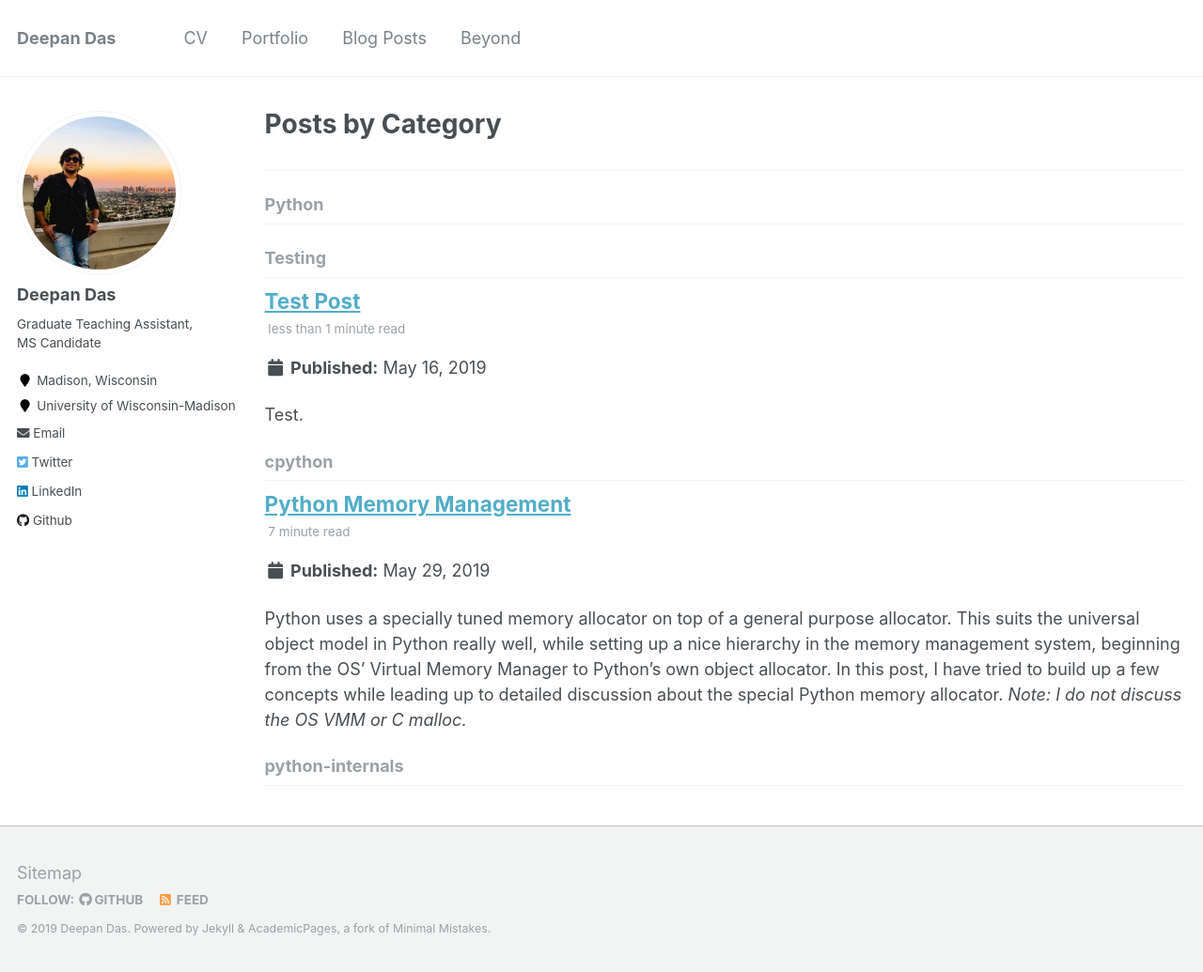
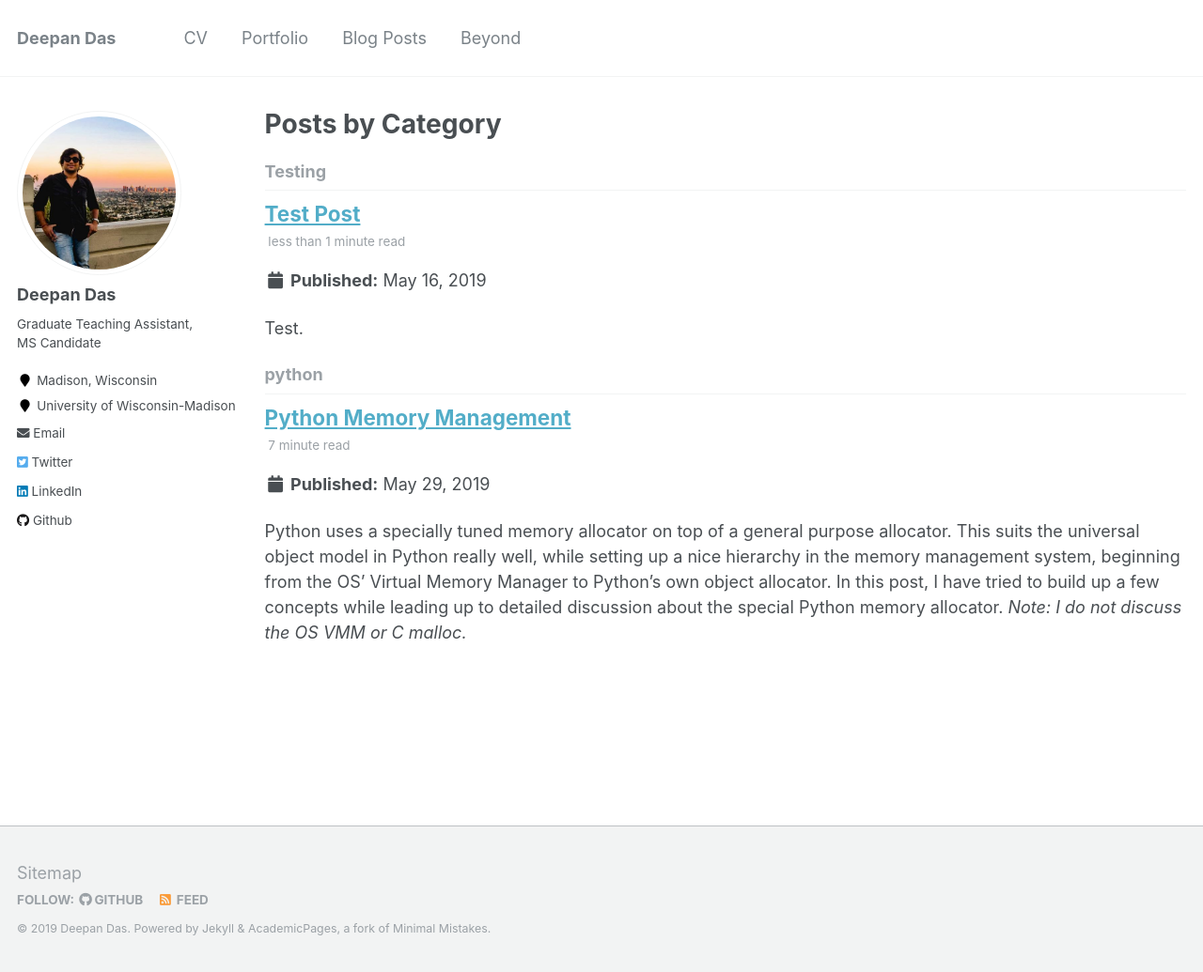
Before and after one commit to deepandas11/deepandas11.github.io, a Jekyll site: the page built from _pages/category-archive.html, in a window 1280 px wide and 1035 px high. Shown: the whole window at 94% size. Built offline with Jekyll 4.4.1, drawn with Linux system fonts in a browser that asks for light colours.

Commit message:
Minor changes to blog post
Signed-off-by: Deepan Das <deepandas11@gmail.com>

```diff
--- a/_posts/2019-05-29-memory-management-python.md
+++ b/_posts/2019-05-29-memory-management-python.md
@@ -1,7 +1,7 @@
 ---
 layout: post
 title:  "Python Memory Management"
-categories: Python, python-internals, cpython
+categories: python
 ---
 
 Python uses a specially tuned memory allocator on top of a general purpose allocator. This suits the universal object model in Python really well, while setting up a nice hierarchy in the memory management system, beginning from the OS' Virtual Memory Manager to Python's own object allocator. In this post, I have tried to build up a few concepts while leading up to detailed discussion about the special Python memory allocator. *Note: I do not discuss the OS VMM or C malloc.*
```
